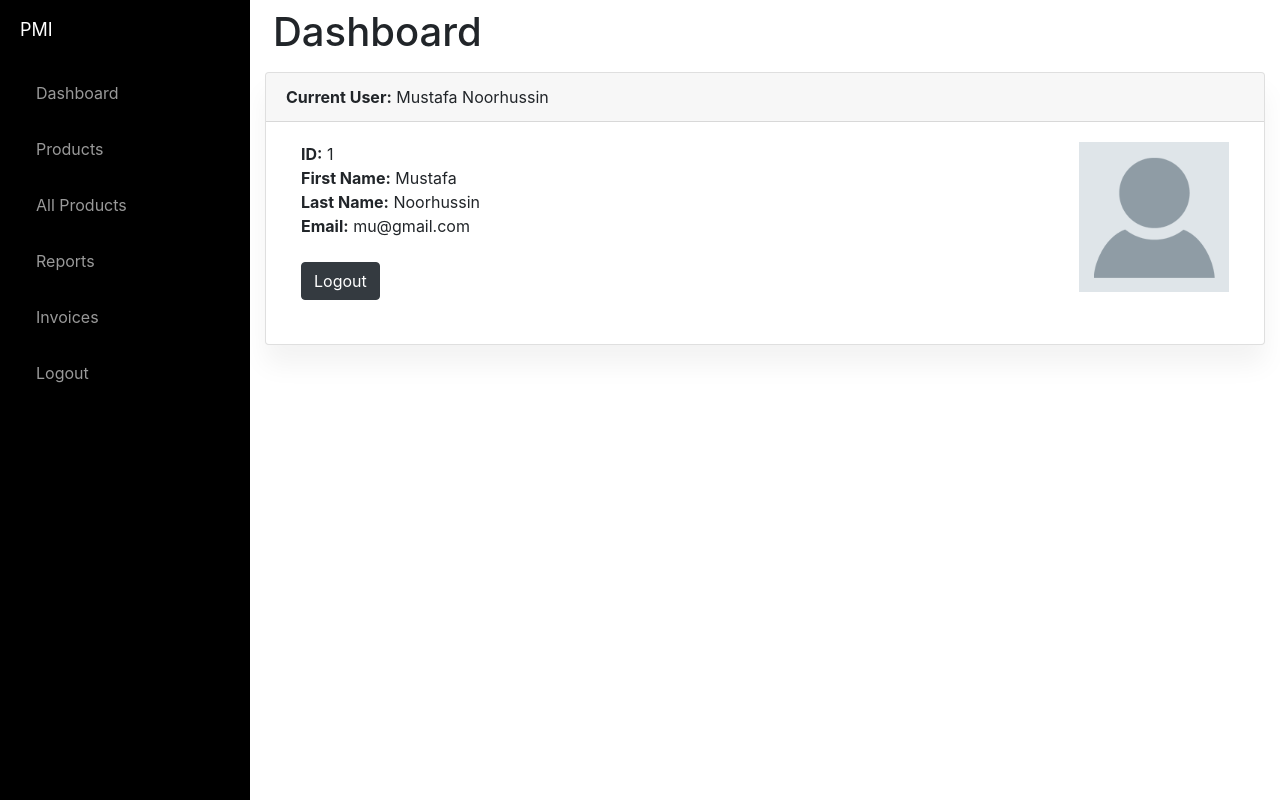
After one commit to mnoorhussin/flaskdepoly, a Flask app: page /dashboard in a window 1280 px wide. The commit adds this page. Run offline with Flask 2, Linux system fonts and the light colour scheme; a user stored in the database is signed in; data comes from the database, SQL or seed files in the repository; both versions use the stored data as it was after the commit; some libraries are stand-ins or nearby versions.

Commit message:
added dashboard and side nav

```diff
--- a/app.py
+++ b/app.py
@@ -1,4 +1,5 @@
 from website import create_app
+
 
 
 
--- a/website/__init__.py
+++ b/website/__init__.py
@@ -3,7 +3,6 @@ from flask_sqlalchemy import SQLAlchemy
 from os import path
 from flask_login import LoginManager
 from flask_migrate import Migrate
-
 
 
 
--- a/website/static/index.css
+++ b/website/static/index.css
@@ -2,6 +2,131 @@ body{
     background:#eee;
 }
 
+
+
+ body {
+    overflow-x: hidden;
+ }
+
+/* Toggle Styles */
+
+#wrapper {
+    padding-left: 0;
+    -webkit-transition: all 0.5s ease;
+    -moz-transition: all 0.5s ease;
+    -o-transition: all 0.5s ease;
+    transition: all 0.5s ease;
+}
+
+#wrapper.toggled {
+    padding-left: 250px;
+}
+
+#sidebar-wrapper {
+    z-index: 1000;
+    position: fixed;
+    left: 250px;
+    width: 0;
+    height: 100%;
+    margin-left: -250px;
+    overflow-y: auto;
+    background: #000;
+    -webkit-transition: all 0.5s ease;
+    -moz-transition: all 0.5s ease;
+    -o-transition: all 0.5s ease;
+    transition: all 0.5s ease;
+}
+
+#wrapper.toggled #sidebar-wrapper {
+    width: 250px;
+}
+
+#page-content-wrapper {
+    width: 100%;
+    position: absolute;
+    padding: 15px;
+}
+
+#wrapper.toggled #page-content-wrapper {
+    position: absolute;
+    margin-right: -250px;
+}
+
+/* Sidebar Styles */
+
+.sidebar-nav {
+    position: absolute;
+    top: 0;
+    width: 250px;
+    margin: 0;
+    padding: 0;
+    list-style: none;
+}
+
+.sidebar-nav li {
+    text-indent: 20px;
+    line-height: 40px;
+}
+
+.sidebar-nav li a {
+    display: block;
+    text-decoration: none;
+    color: #999999;
+}
+
+.sidebar-nav li a:hover {
+    text-decoration: none;
+    color: #fff;
+    background: rgba(255,255,255,0.2);
+}
+
+.sidebar-nav li a:active,
+.sidebar-nav li a:focus {
+    text-decoration: none;
+}
+
+.sidebar-nav > .sidebar-brand {
+    height: 65px;
+    font-size: 18px;
+    line-height: 60px;
+}
+
+.sidebar-nav > .sidebar-brand a {
+    color: #999999;
+}
+
+.sidebar-nav > .sidebar-brand a:hover {
+    color: #fff;
+    background: none;
+}
+
+@media(min-width:768px) {
+    #wrapper {
+        padding-left: 250px;
+    }
+
+    #wrapper.toggled {
+        padding-left: 0;
+    }
+
+    #sidebar-wrapper {
+        width: 250px;
+    }
+
+    #wrapper.toggled #sidebar-wrapper {
+        width: 0;
+    }
+
+    #page-content-wrapper {
+        padding: 20px;
+        position: relative;
+    }
+
+    #wrapper.toggled #page-content-wrapper {
+        position: relative;
+        margin-right: 0;
+    }
+}
 
 .card {
     box-shadow: 0 20px 27px 0 rgb(0 0 0 / 5%);
--- a/website/static/index.js
+++ b/website/static/index.js
@@ -27,3 +27,11 @@ window.onclick = function (event) {
     modal.style.display = "none";
   }
 }
+
+
+
+
+$("#menu-toggle").click(function(e) {
+  e.preventDefault();
+  $("#wrapper").toggleClass("toggled");
+});
--- a/website/templates/base.html
+++ b/website/templates/base.html
@@ -12,41 +12,65 @@
     crossorigin="anonymous" />
   <title>{% block title %}Home{% endblock %}</title>
 </head>
+{% if user.is_authenticated %}
+<body>
 
-<body>
-  <nav class="navbar navbar-expand-lg navbar-dark bg-dark">
-    <button class="navbar-toggler" type="button" data-toggle="collapse" data-target="#navbar">
-      <span class="navbar-toggler-icon"></span>
-    </button>
-    <div class="collapse navbar-collapse" id="navbar">
-      <div class="navbar-nav">
-        {% if user.is_authenticated %}
-        <a class="nav-item nav-link" id="home" href="/">Home</a>
-        <a class="nav-item nav-link" id="logout" href="/logout">Logout</a>
-        <a class="nav-item nav-link" id="products" href="/products">Products</a>
-        <a class="nav-item nav-link" id="employers" href="/employers">Employers</a>
-        <a class="nav-item nav-link" id="notes" href="/notes">Notes</a>
-        <button type="button" class="btn btn-primary" data-toggle="modal" data-target="#exampleModal">
-          Add
-        </button>
+  <div id="wrapper">
+
+    <!-- Sidebar -->
+    <div id="sidebar-wrapper">
+      <ul class="sidebar-nav">
+        <li class="sidebar-brand">
+          <a href="/">
+            PMI
+          </a>
+        </li>
+        <li>
+          <a class="nav-item nav-link" id="dashboard" href="/dashboard">Dashboard</a>
+        </li>
+        <li>
+          <a class="nav-item nav-link" id="home" href="/">Products</a>
+        </li>
+        <li>
+          <a class="nav-item nav-link" id="products" href="/products">All Products</a>
+        </li>
+        <li>
+          <a class="nav-item nav-link" id="reports" href="/reports">Reports</a>
+        </li>
+        <li>
+          <a class="nav-item nav-link" id="invoices" href="/invoices">Invoices</a>
+        </li>
+        <li>
+          <a class="nav-item nav-link" id="logout" href="/logout">Logout</a>
+        </li>
         {% else %}
-        <a class="nav-item nav-link" id="login" href="/login">Login</a>
-        <a class="nav-item nav-link" id="signUp" href="/sign-up">Sign Up</a>
-        {% endif %}
-      </div>
+        <li>
+          <a class="nav-item nav-link" id="login" href="/login">Login</a>
+        </li>
+        <li>
+          <a class="nav-item nav-link" id="signUp" href="/sign-up">Sign Up</a>
+        </li>
+      </ul>
     </div>
-  </nav>
+    {% endif %}
+    <!-- /#sidebar-wrapper -->
+  </div>
+  <!-- /#wrapper -->
+
+
+
+
   {% with messages = get_flashed_messages(with_categories=true) %} {% if
   messages %} {% for category, message in messages %} {% if category ==
   'error' %}
-  <div class="alert alert-danger alter-dismissable fade show" role="alert">
+  <div class="alert alert-danger alter-dismissable fade show" role="alert" align="center">
     {{ message }}
     <button type="button" class="close" data-dismiss="alert">
       <span aria-hidden="true">&times;</span>
     </button>
   </div>
   {% else %}
-  <div class="alert alert-success alter-dismissable fade show" role="alert">
+  <div class="alert alert-success alter-dismissable fade show" role="alert" align="center">
     {{ message }}
     <button type="button" class="close" data-dismiss="alert">
       <span aria-hidden="true">&times;</span>
@@ -66,8 +90,6 @@
   <script src="https://maxcdn.bootstrapcdn.com/bootstrap/4.0.0/js/bootstrap.min.js"
     integrity="sha384-JZR6Spejh4U02d8jOt6vLEHfe/JQGiRRSQQxSfFWpi1MquVdAyjUar5+76PVCmYl"
     crossorigin="anonymous"></script>
-    <script src="https://ajax.googleapis.com/ajax/libs/jquery/3.6.0/jquery.min.js"></script>
-
   <script type="text/javascript" src="{{ url_for('static', filename='index.js') }}"></script>
 </body>
 
--- /dev/null
+++ b/website/templates/dashboard.html
@@ -0,0 +1,34 @@
+{% extends "base.html" %} {% block title %}Dashboard{% endblock %} {% block content%}
+
+<div class="p-2">
+    <h1>Dashboard</h1>
+</div>
+<div class="card">
+    <div class="card-header">
+       <strong>Current User:</strong>  {{current_user.first_name[0]|upper}}{{current_user.first_name[1:] }}
+        {{current_user.last_name[0]|upper}}{{current_user.last_name[1:] }}
+    </div>
+    <div class="card-body">
+        <div class="container">
+            <div class="row">
+                <div class="col-8">
+                    <strong>ID:</strong>
+                    {{current_user.id}}<br>
+                    <strong>First Name:</strong>
+                    {{current_user.first_name[0]|upper}}{{current_user.first_name[1:] }}<br>
+                    <strong>Last Name:</strong>
+                    {{current_user.last_name[0]|upper}}{{current_user.last_name[1:] }}<br>
+                    <strong>Email:</strong>
+                    {{current_user.email}}
+                    <br><br>
+                    <a href="/logout" class="btn btn-dark">Logout</a><br><br>
+                </div>
+
+                <div class="col-4">
+                    <img src="{{ url_for('static',filename='IMG/Avatar.png')}}" alt="Avatar" width="150" align="right">
+                </div>
+            </div>
+        </div>
+    </div>
+</div>
+{% endblock %}
--- /dev/null
+++ b/website/templates/invoices.html
@@ -0,0 +1,3 @@
+{% extends "base.html" %} {% block title %}Invoices{% endblock %} {% block content%}
+
+{% endblock %}
--- a/website/templates/notes.html
+++ /dev/null
@@ -1,3 +0,0 @@
-{% extends "base.html" %} {% block title %}Notes{% endblock %} {% block content%}
-
-{% endblock %}
--- a/website/templates/products.html
+++ b/website/templates/products.html
@@ -4,7 +4,7 @@
         <h1>All Products</h1>
     </div>
     <div class="ml-auto p-2">
-    <form  class="form-inline my-2 my-lg-10 ">
+        <form class="form-inline my-2 my-lg-10 ">
             <input class="form-control mr-sm-2" type="search" placeholder="Search Products" aria-label="Search">
             <button class="btn btn-outline-success my-2 my-sm-0" type="submit">Search</button>
         </form>
@@ -23,10 +23,6 @@
                     {% if product.date %} <span class="badge bg-secondary">{{ product.date }}</span> {% endif %} {% if
                     product.price %}<span class="badge bg-success">CHF {{ product.price}}</span>{% endif %}
                 </div>
-                <div class="col-sm-7 text-lg-end clearfix ">
-                    <a href="#" class="btn btn-danger float-right ml-2 stretched-link"
-                        onClick="deleteProduct('{{ product.id }}')">Delete</a>
-                </div>
             </div>
 
         </div>
--- /dev/null
+++ b/website/templates/reports.html
@@ -0,0 +1,3 @@
+{% extends "base.html" %} {% block title %}Reports{% endblock %} {% block content%}
+
+{% endblock %}
--- a/website/views.py
+++ b/website/views.py
@@ -1,8 +1,10 @@
 from unicodedata import name
 from flask import Blueprint, render_template, request, flash, jsonify, redirect, url_for
+from werkzeug.security import generate_password_hash, check_password_hash
 from flask_login import login_required, current_user
 from .models import Product
 from .models import Employer
+from .models import User
 from .import db
 import json
 
@@ -52,35 +54,16 @@ def delete_product():
     return jsonify({})
 
 
-
-@views.route('/employers', methods=['GET', 'POST'])
+@views.route('/products')
 @login_required
-def employers():
-    if request.method == 'POST':
-        employer_firstname = request.form.get("employer_firstname")
-        employer_lastname = request.form.get("employer_lastname")
-        if len(employer_firstname) < 1:
-            flash('Employer Name is too short!', category='error')
-        else:
-            new_employer = Employer(employer_firstname = employer_firstname, employer_lastname = employer_lastname, user_id=current_user.id)
-            db.session.add(new_employer)
-            db.session.commit()
-            flash('Employer added!', category='success')
-
-    return render_template("employers.html", user=current_user)
-
-
-
-
-
-@views.route('/products')
 def products():
     products = Product.query.all()
     return render_template("products.html", products=products, user=current_user)
 
 
 
-@views.route('/employers')
-def show_employers():
-    employers = Employer.query.all()
-    return render_template("employers.html", employers=employers, user=current_user)
+@views.route('/dashboard')
+@login_required
+def dashboard():
+    employers = User.query.all()
+    return render_template("dashboard.html", User=User, user=current_user)
```
Also changed, not shown: website/auth.py (+10 -4 lines), website/templates/employers.html (deleted, +0 -64 lines), website/webforms.py (added, +15 -0 lines), website/database.db, website/static/IMG/Avatar.png (added), website/templates/show-employers.html (deleted). Lines whose indentation alone changed are shown as unchanged.
